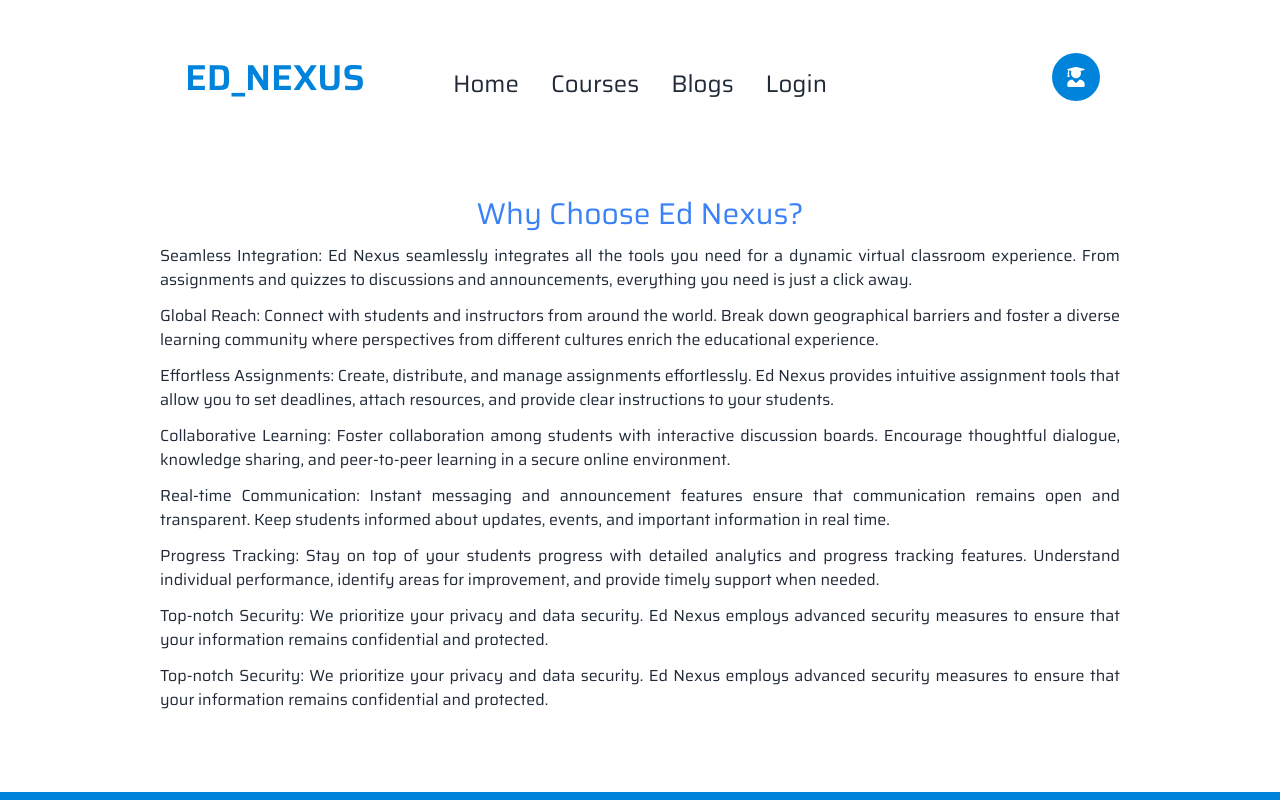
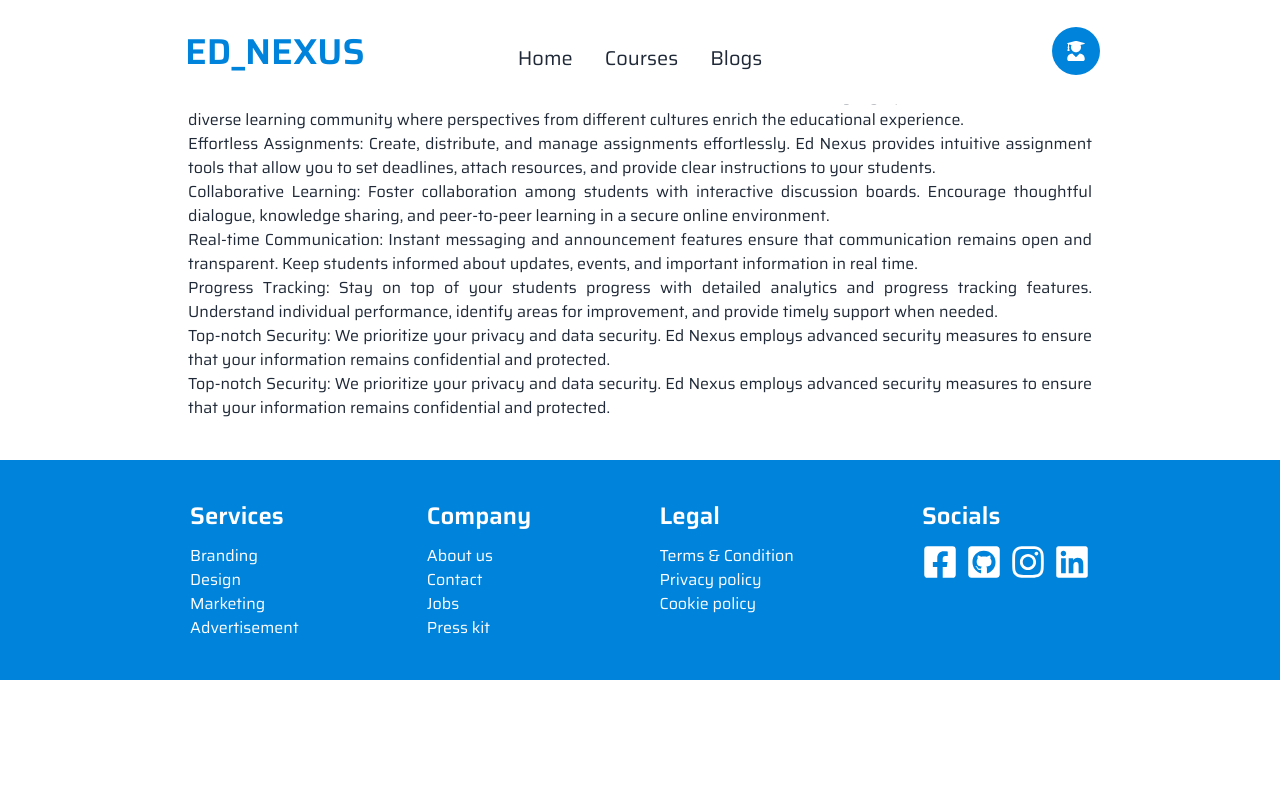
Before and after one commit to rashidulub/newwwrashed, a Next.js app: page /blogs in a window 1280 px wide. Shown: the top 800 px of the page. Built offline with nearby package versions, Linux system fonts and the light colour scheme.

Commit message:
made the navbar fixed, add some icons

```diff
--- a/src/Components/Shared/Footer/Footer.jsx
+++ b/src/Components/Shared/Footer/Footer.jsx
@@ -3,7 +3,7 @@ import { FaGithubSquare, FaFacebookSquare, FaLinkedin, FaInstagram } from 'react
 
 const Footer = () => {
   return (
-    <footer className="p-10 mt-20 bg-[#0083db] text-white">
+    <footer className="p-10  bg-[#0083db] text-white">
       <div className='lg:flex md:flex lg:flex-row md:flex-row grid grid-cols-2 justify-between lg:w-3/4 w-11/12 mx-auto'>
         <div className='flex flex-col pb-10 lg:pb-0 md:pb-0'>
           <span className="font-semibold text-2xl pb-3">Services</span>
--- a/src/Components/Shared/Navbar/Navbar.jsx
+++ b/src/Components/Shared/Navbar/Navbar.jsx
@@ -1,10 +1,12 @@
 import Link from "next/link";
 import { FaUserGraduate } from "react-icons/fa";
+import { FiSettings, FiLogOut } from "react-icons/fi";
+import { CgProfile } from "react-icons/cg";
 
 const Navbar = () => {
 	const menu = (
 		<>
-			<div className="lg:flex text-2xl">
+			<div className="lg:flex items-center text-xl">
 				<li>
 					<Link href="/">Home</Link>
 				</li>
@@ -14,14 +16,12 @@ const Navbar = () => {
 				<li>
 					<Link href="/blogs">Blogs</Link>
 				</li>
-				<li>
-					<Link href="/login">Login</Link>
-				</li>
 			</div>
 		</>
 	);
 	return (
-		<div className="navbar z-50 pt-10 pb-20 lg:w-3/4 mx-auto">
+		<div className="fixed w-full bg-white">
+			<div className="navbar z-50 py-4 lg:w-3/4 mx-auto">
 				<div className="navbar-start">
 					<div className="dropdown">
 						<label tabIndex={0} className="btn btn-ghost lg:hidden">
@@ -64,23 +64,52 @@ const Navbar = () => {
 								<FaUserGraduate className="flex justify-center items-center text-white text-xl ml-[10px] mt-[10px]" />
 							</div>
 						</label>
+
+						{/* ADDED THIS FOR RENDERING. IF USER IS LOGED IN, HIS IMAGE WILL APPEAR. OTHERWISE THIS LOGIN AND SIGNUP WILL APPEAR. */}
+
+						{/* <div className="flex items-center gap-3 lg:text-xl">
+							<Link href="/login">
+								<button className="w-24 py-1 rounded-md font-semibold border-2 border-[#0083db]">
+									Login
+								</button>
+							</Link>
+							<Link href="/signup">
+								<button className="text-white bg-[#0083db] w-24 py-1 border-2 border-[#0083db] rounded-md font-semibold">
+									Signup
+								</button>
+							</Link>
+						</div> */}
 						<ul
 							tabIndex={0}
 							className="menu menu-sm dropdown-content mt-3 z-[1] p-2 shadow bg-base-100 rounded-box w-52"
 						>
 							<li>
-							<a className="justify-between">
-								Profile
-								<span className="badge">New</span>
-							</a>
+								<div>
+									<div className="flex items-center gap-2">
+										<CgProfile className="text-lg" />
+										<a className="justify-between">Profile</a>
+									</div>
+									<div className="badge bg-[#0083db] text-white">New</div>
+								</div>
 							</li>
 							<li>
-							<a>Settings</a>
+								<div>
+									<div className="flex items-center gap-2">
+										<FiSettings className="text-lg" />
+										<a className="justify-between">Settings</a>
+									</div>
+								</div>
 							</li>
 							<li>
-							<a>Logout</a>
+								<div>
+									<div className="flex items-center gap-2">
+										<FiLogOut className="text-lg" />
+										<a className="justify-between">Logout</a>
+									</div>
+								</div>
 							</li>
 						</ul>
+					</div>
 				</div>
 			</div>
 		</div>
--- a/src/Components/home/Banner/Banner.jsx
+++ b/src/Components/home/Banner/Banner.jsx
@@ -5,7 +5,7 @@ import bannerImage from '../../../asstes/banner.png'
 
 const Banner = () => {
 	return (
-		<div className="px-[1.3rem]">
+		<div className="px-[1.3rem] pt-40">
 			<div className="flex flex-col lg:flex-row gap-20 lg:gap-10 items-center justify-between">
 				<ContentBanner />
 				<div>
--- a/src/Components/home/Banner/ContentBanner.jsx
+++ b/src/Components/home/Banner/ContentBanner.jsx
@@ -13,7 +13,7 @@ const ContentBanner = () => {
 					collaborative education. Join us to shape the future of learning
 					together
 				</p>
-				<button className="btn btn-primary text-white bg-[#0083db] btn-md">
+				<button className="text-white bg-[#0083db] btn-md rounded-md font-semibold text-xl">
 					Get Started
 				</button>
 			</div>
--- a/src/Components/home/Slider/Slider.jsx
+++ b/src/Components/home/Slider/Slider.jsx
@@ -34,7 +34,7 @@ const Slider = () => {
 				}}
 				navigation={true}
 				modules={[Autoplay, Pagination, Navigation]}
-				className="mySwiper"
+				className="mySwiper mb-20"
 			>
 				<SwiperSlide>
 					<div className="grid grid-cols-1 md:grid-cols-2 lg:grid-cols-3 gap-5 my-8">
--- a/src/app/blogs/page.jsx
+++ b/src/app/blogs/page.jsx
@@ -2,7 +2,7 @@ import React from "react";
 
 const Blogs = () => {
 	return (
-		<div className="text-justify space-y-3 mb-10">
+		<div className="text-justify px-7 mb-10">
 			<h1 className="text-center text-3xl text-blue-500">
 				Why Choose Ed Nexus?
 			</h1>
```
Also changed, not shown: src/app/signUp/SignUp.jsx (renamed from src/app/blogs/signUp/SignUp.jsx). Lines whose indentation alone changed are shown as unchanged.
